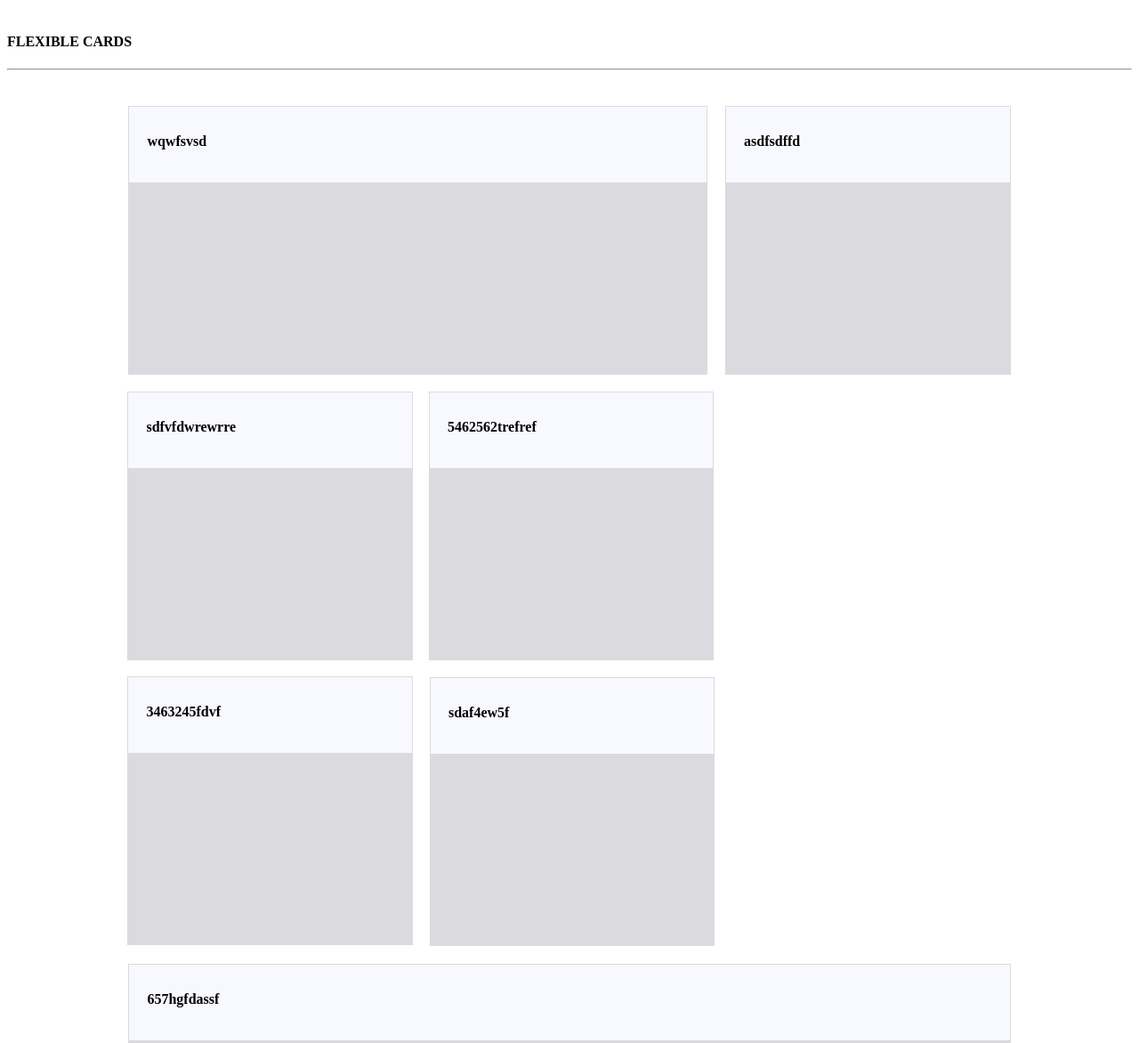
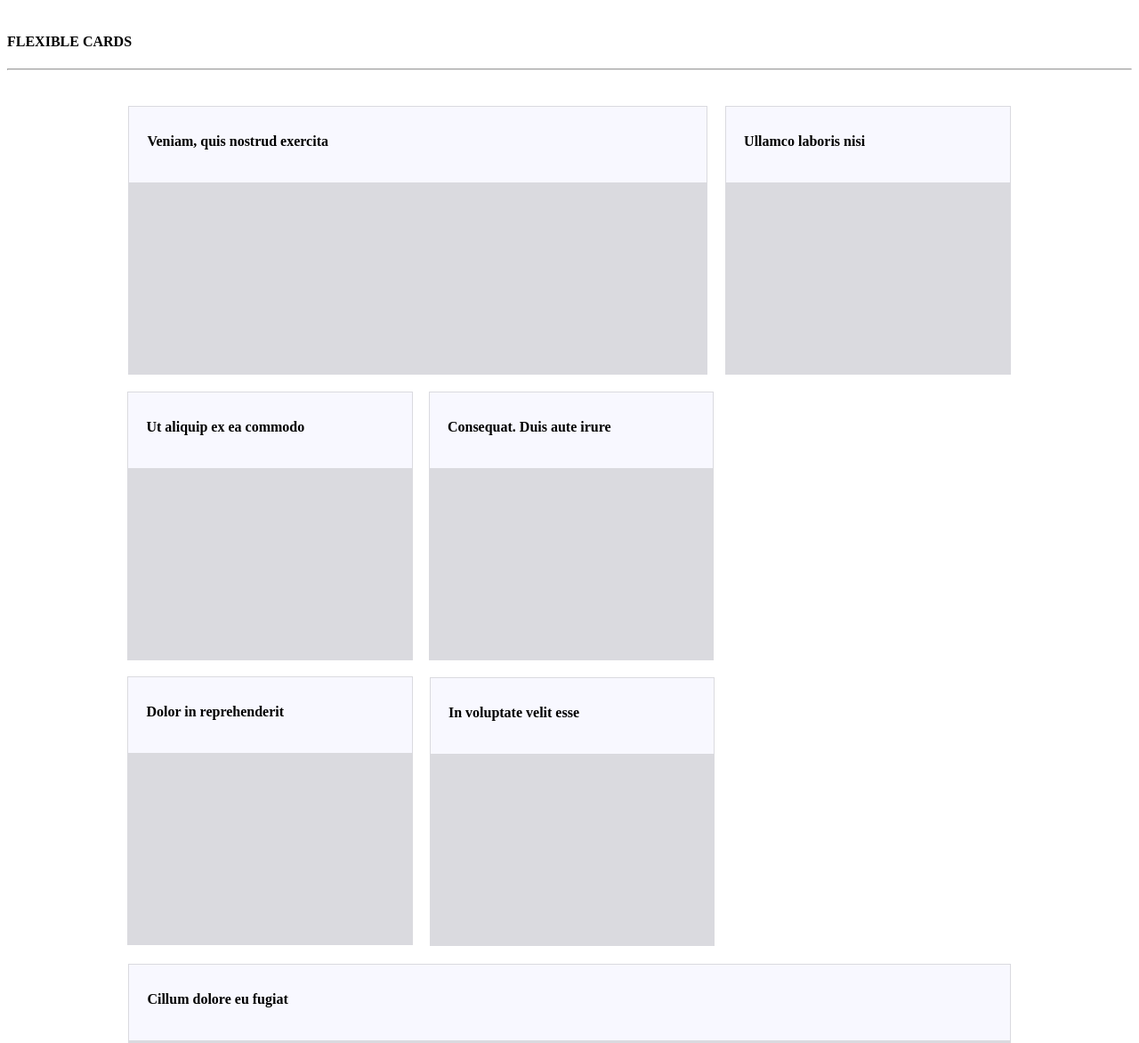
Before and after one commit to j25bender/pattern, a plain HTML site: page index.html in a window 1280 px wide. Shown: the part 620-1792 px from the top of the page at 89% size. Drawn offline with Linux system fonts and the light colour scheme.

Commit message:
next section

```diff
--- a/index.html
+++ b/index.html
@@ -68,14 +68,16 @@
     <h4 id="new-section">FLEXIBLE CARDS</h4>
     <hr>
     <section id="flexi-card-container">
-        <div id="div1" class="card-div"><h4>wqwfsvsd</h4></div>
-        <div id="div2" class="card-div"><h4>asdfsdffd</h4></div>
-        <div id="div3" class="card-div"><h4>sdfvfdwrewrre</h4></div>
-        <div id="div4" class="card-div"><h4>5462562trefref</h4></div>
-        <div id="div5" class="card-div"><h4>3463245fdvf</h4></div>
-        <div id="div6" class="card-div"><h4>sdaf4ew5f</h4></div>
-        <div id="div7" class="card-div"><h4>657hgfdassf</h4></div>
+        <div id="div1" class="card-div"><h4>Veniam, quis nostrud exercita</h4></div>
+        <div id="div2" class="card-div"><h4>Ullamco laboris nisi</h4></div>
+        <div id="div3" class="card-div"><h4>Ut aliquip ex ea commodo</h4></div>
+        <div id="div4" class="card-div"><h4>Consequat. Duis aute irure</h4></div>
+        <div id="div5" class="card-div"><h4>Dolor in reprehenderit</h4></div>
+        <div id="div6" class="card-div"><h4>In voluptate velit esse</h4></div>
+        <div id="div7" class="card-div"><h4>Cillum dolore eu fugiat</h4></div>
       </section>
+
+      <h4 id="header-container">HEADER</h4>
     <script src="./script.js"></script>
   </body>
 </html>
```
